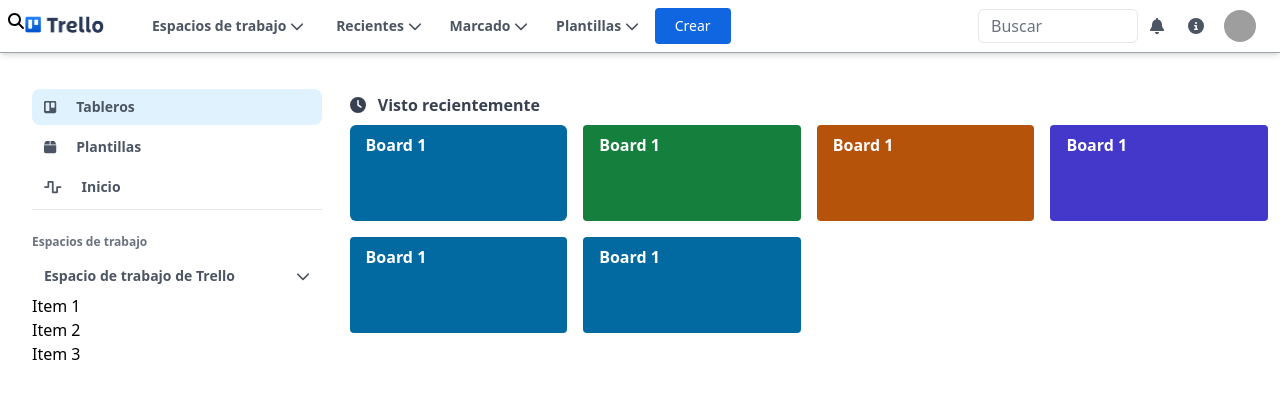
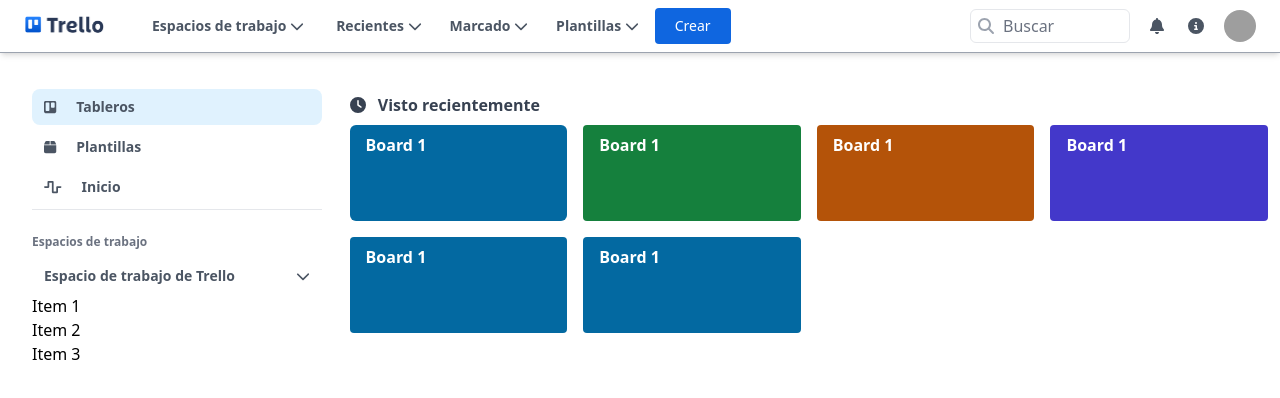
Before and after one commit to arammes03/trello-clone, an Angular app: page /boards in a window 1280 px wide. Shown: the top 398 px of the page. Built offline with nearby package versions, Linux system fonts and the light colour scheme; grey boxes are pictures that could not be loaded.

Commit message:
mod icono buscar

```diff
--- a/src/app/components/navbar/navbar.component.html
+++ b/src/app/components/navbar/navbar.component.html
@@ -110,16 +110,19 @@
 
     <div class="flex items-center">
       <span class="lg:flex hidden mr-2">
-        <input
-          type="text"
-          id="searchInput"
-          placeholder="Buscar"
-          class="border-gray-200 rounded-md py-1 w-[10rem]"
-        />
-        <fa-icon
-          [icon]="faMagnifyingGlass"
-          class="absolute left-2 top-1/2text-gray-400"
-        ></fa-icon>
+        <label for="searchInput" class="relative mr-2">
+          <fa-icon
+            [icon]="faMagnifyingGlass"
+            class="absolute left-2 top-1/2 transform -translate-y-1/2 text-gray-400 pointer-events-none"
+          ></fa-icon>
+          <input
+            type="text"
+            id="searchInput"
+            placeholder="Buscar"
+            title="Buscar"
+            class="border-gray-200 rounded-md py-1 pl-8 w-[10rem]"
+          />
+        </label>
       </span>
       <div class="flex space-x-4">
         <button
```
